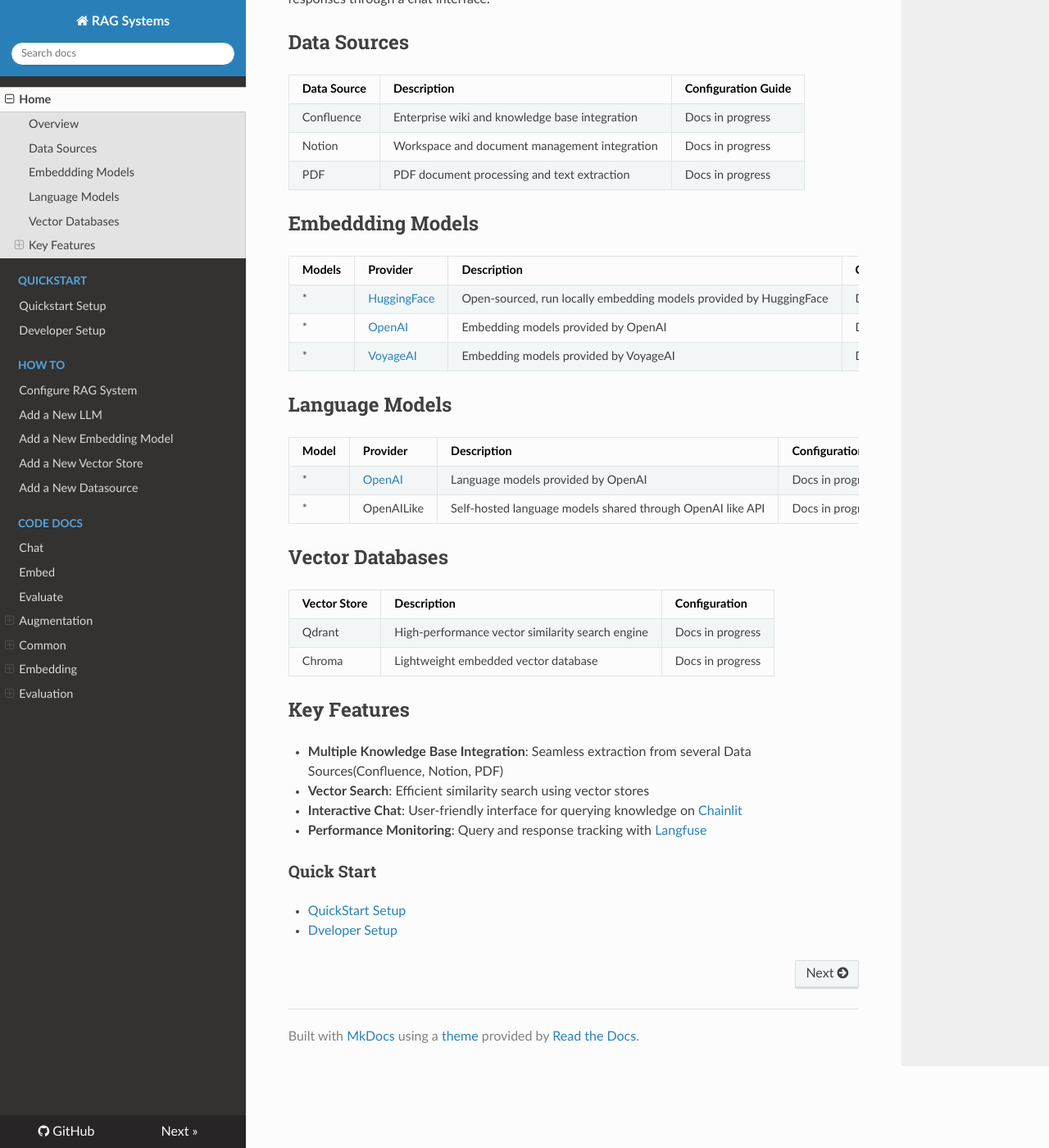
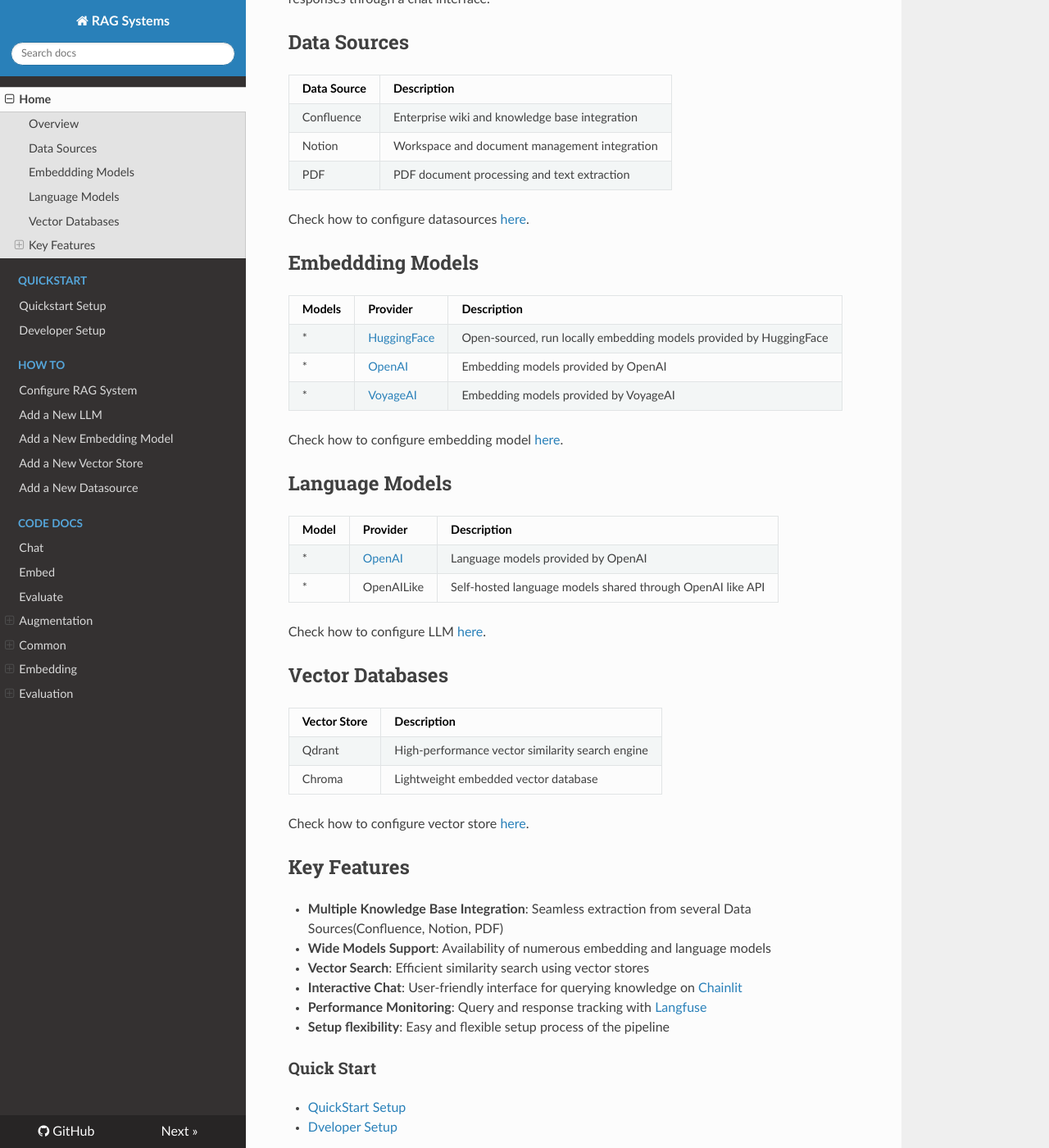
Before and after one commit to ychernushenko/rag_blueprint, an MkDocs documentation site: the page built from docs/index.md, in a window 1280 px wide and 1400 px high, scrolled down 301 px. Shown: the whole window at 82% size. Built offline with MkDocs 1.6.1, drawn with Linux system fonts in a browser that asks for light colours; nearby versions of some CDN libraries.

Commit message:
Fill missing docs references

```diff
--- a/docs/index.md
+++ b/docs/index.md
@@ -5,43 +5,52 @@
 
 ## Data Sources
 
-| Data Source | Description | Configuration Guide |
-|-------------|-------------|---------------------|
-| Confluence | Enterprise wiki and knowledge base integration | Docs in progress |
-| Notion | Workspace and document management integration | Docs in progress |
-| PDF | PDF document processing and text extraction | Docs in progress |
+| Data Source | Description |
+|-------------|-------------|
+| Confluence | Enterprise wiki and knowledge base integration |
+| Notion | Workspace and document management integration |
+| PDF | PDF document processing and text extraction |
 
+Check how to configure datasources [here](how_to/how_to_configure/#datasource-configuration).
 
 ## Embeddding Models
 
-| Models | Provider | Description | Configuration Guide |
-|-------|----------|-------------|---------------|
-|   *   | [HuggingFace](https://huggingface.co/) | Open-sourced, run locally embedding models provided by HuggingFace | Docs in progress |
-|   *   | [OpenAI](https://openai.com/) | Embedding models provided by OpenAI | Docs in progress |
-|   *   | [VoyageAI](https://www.voyageai.com/) | Embedding models provided by VoyageAI | Docs in progress |
+| Models | Provider | Description |
+|-------|----------|-------------|
+|   *   | [HuggingFace](https://huggingface.co/) | Open-sourced, run locally embedding models provided by HuggingFace |
+|   *   | [OpenAI](https://openai.com/) | Embedding models provided by OpenAI |
+|   *   | [VoyageAI](https://www.voyageai.com/) | Embedding models provided by VoyageAI |
+
+Check how to configure embedding model [here](how_to/how_to_configure/#embedding-model-configuration).
 
 ## Language Models
 
-| Model | Provider | Description | Configuration Guide |
-|-------|----------|-------------|---------------|
-|   *   |  [OpenAI](https://openai.com/)  | Language models provided by OpenAI | Docs in progress |
-|   *   |  OpenAILike  | Self-hosted language models shared through OpenAI like API | Docs in progress |
+| Model | Provider | Description |
+|-------|----------|-------------|
+|   *   |  [OpenAI](https://openai.com/)  | Language models provided by OpenAI |
+|   *   |  OpenAILike  | Self-hosted language models shared through OpenAI like API |
 
+
+Check how to configure LLM [here](how_to/how_to_configure/#llm-configuration).
 
 ## Vector Databases
 
-| Vector Store | Description | Configuration |
-|--------------|-------------|---------------|
-| Qdrant | High-performance vector similarity search engine | Docs in progress |
-| Chroma |  Lightweight embedded vector database | Docs in progress |
+| Vector Store | Description |
+|--------------|-------------|
+| Qdrant | High-performance vector similarity search engine |
+| Chroma |  Lightweight embedded vector database |
 
+
+Check how to configure vector store [here](how_to/how_to_configure/#vector-store-configuration).
 
 ## Key Features
 
 - **Multiple Knowledge Base Integration**: Seamless extraction from several Data Sources(Confluence, Notion, PDF)
+- **Wide Models Support**: Availability of numerous embedding and language models
 - **Vector Search**: Efficient similarity search using vector stores
 - **Interactive Chat**: User-friendly interface for querying knowledge on [Chainlit](https://chainlit.io/)
 - **Performance Monitoring**: Query and response tracking with [Langfuse](https://langfuse.com/)
+- **Setup flexibility**: Easy and flexible setup process of the pipeline
 
 ### Quick Start
 - [QuickStart Setup](quickstart/quickstart_setup.md)
```
Also changed, not shown: docs/quickstart/developer_setup.md (+2 -2 lines), docs/quickstart/quickstart_setup.md (+1 -1 lines).
